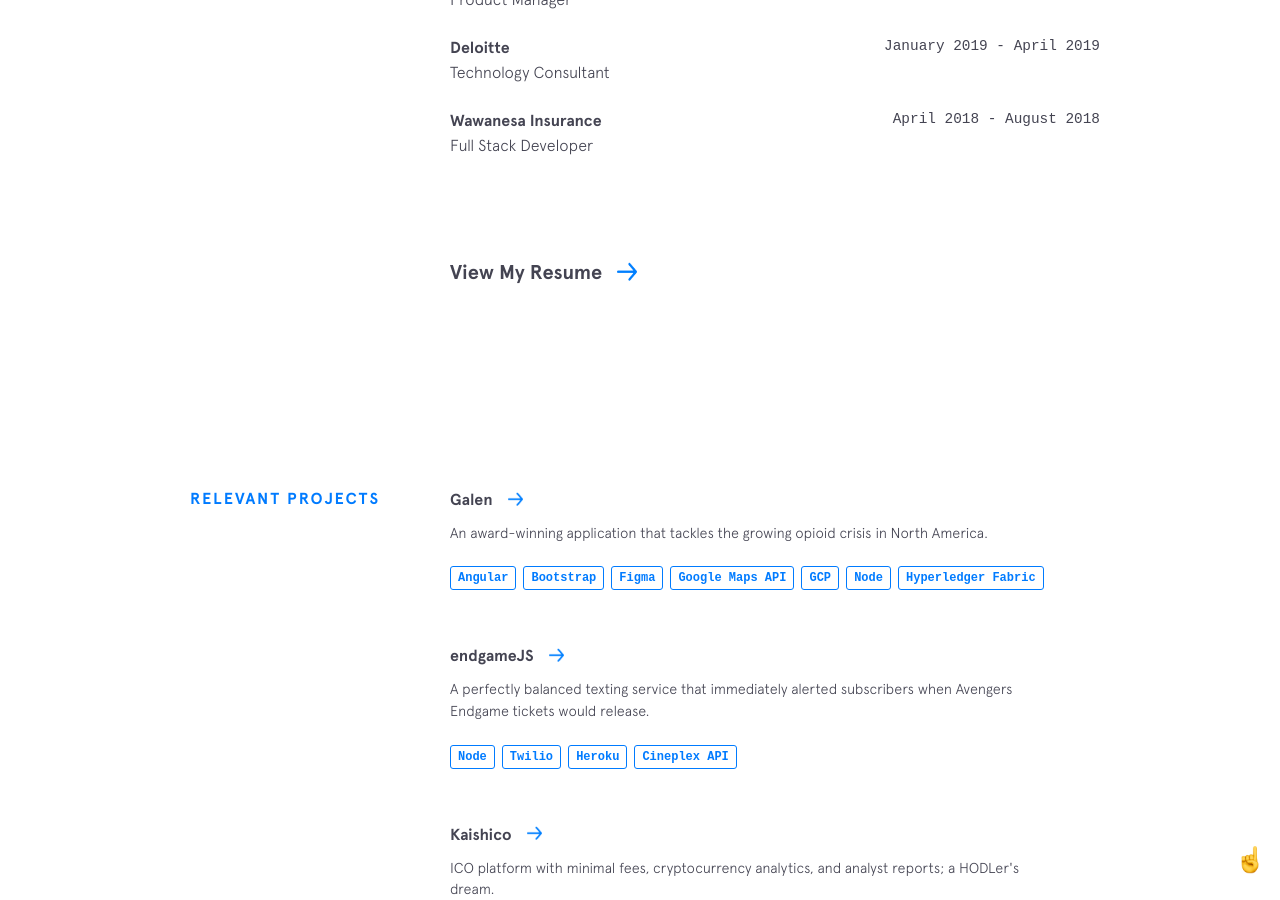
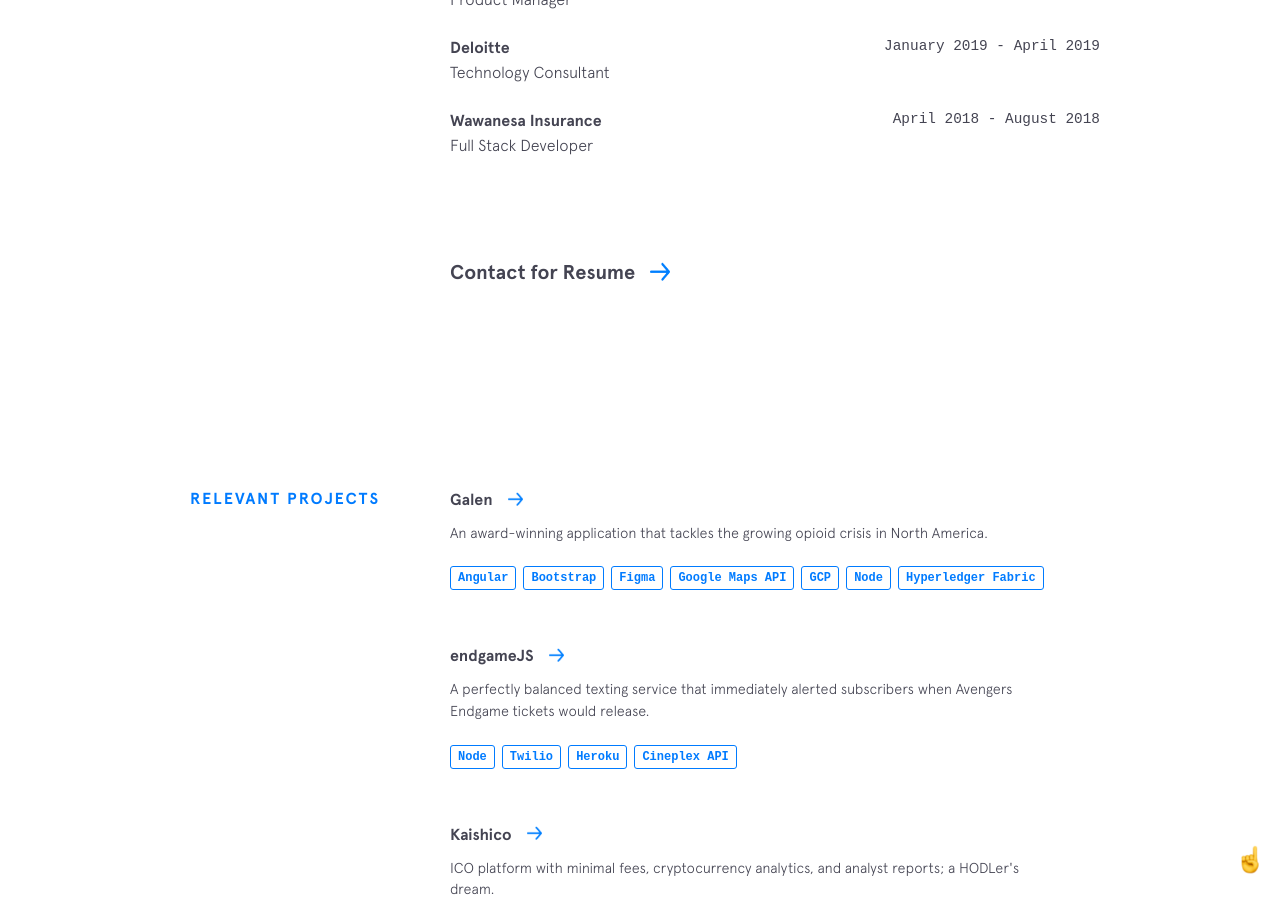
Before and after one commit to PronoyC/pronoyc.github.io, a Jekyll site: the page built from index.html, in a window 1280 px wide and 900 px high, scrolled down 2673 px. Built offline with Jekyll 4.4.1, drawn with Linux system fonts in a browser that asks for light colours; nearby versions of some CDN libraries.

Commit message:
Update experience.html

```diff
--- a/_includes/experience.html
+++ b/_includes/experience.html
@@ -15,6 +15,6 @@
       {% endfor %}
     </div>
 
-    <a href="{{site.resume}}" target="_blank" class="arrow-link">View My Resume</a>
+    <a href="mailto:pronoy.chaudhuri@uwaterloo.ca" target="_blank" class="arrow-link">Contact for Resume</a>
   </div>
 </section>
```
